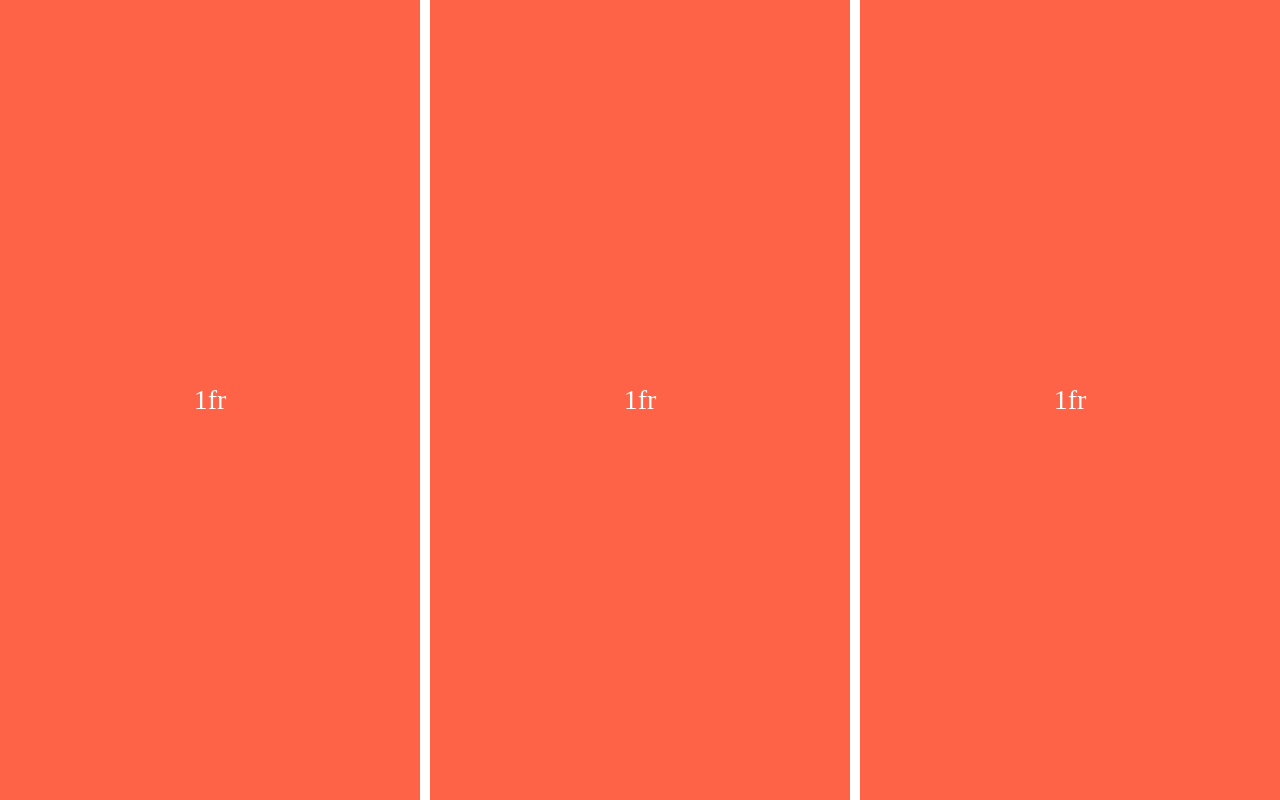
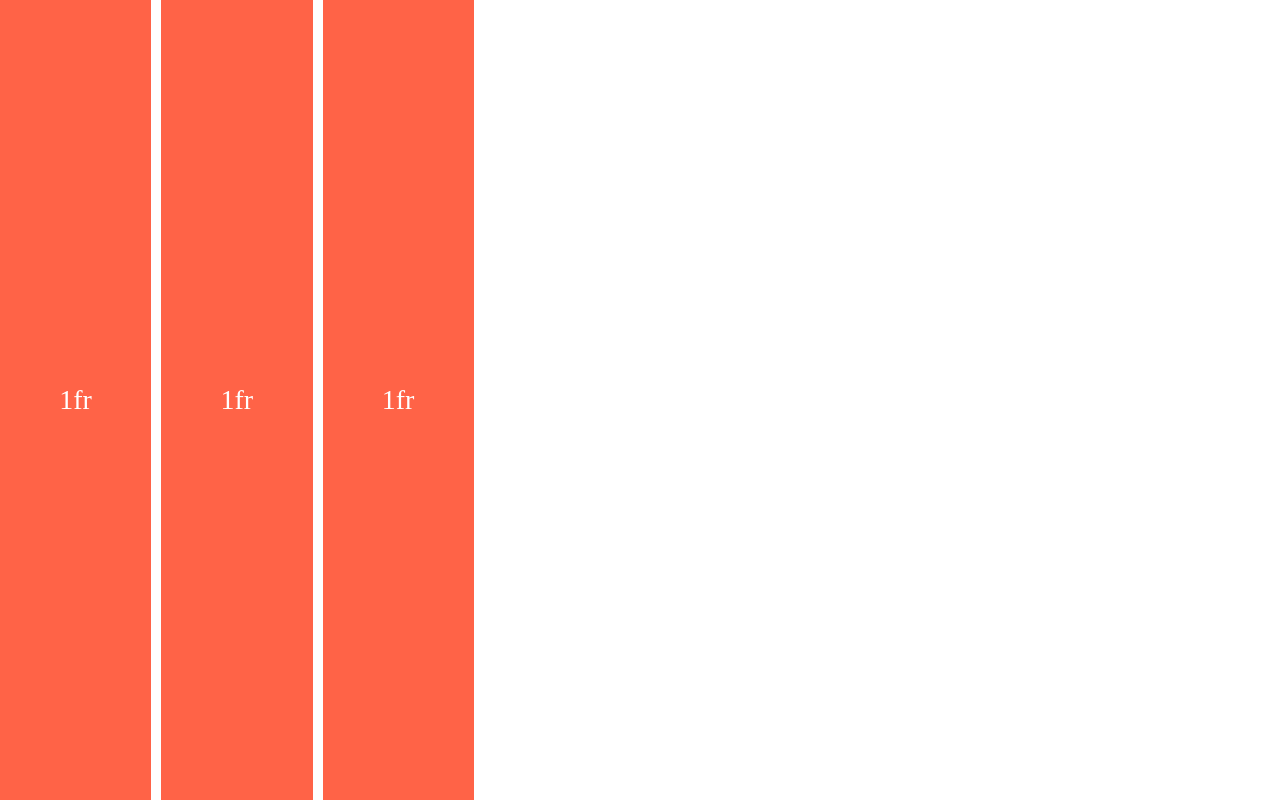
Before and after one commit to daveryu/css-layout-masterclass, a website built with Vite: page index.html in a window 1280 px wide. Built offline with nearby package versions, Linux system fonts and the light colour scheme.

Commit message:
3.10_fill_fit

```diff
--- a/src/style.css
+++ b/src/style.css
@@ -6,8 +6,7 @@ body {
     display: grid;
     gap: 10px;
     height: 100vh;
-    /* grid-template-columns: 1fr minmax(250px, 1fr) 1fr; */
-    grid-template-columns: repeat(3, minmax(200px, 1fr));
+    grid-template-columns: repeat(auto-fill, minmax(140px, 1fr));
 }
 
 .child {
```
